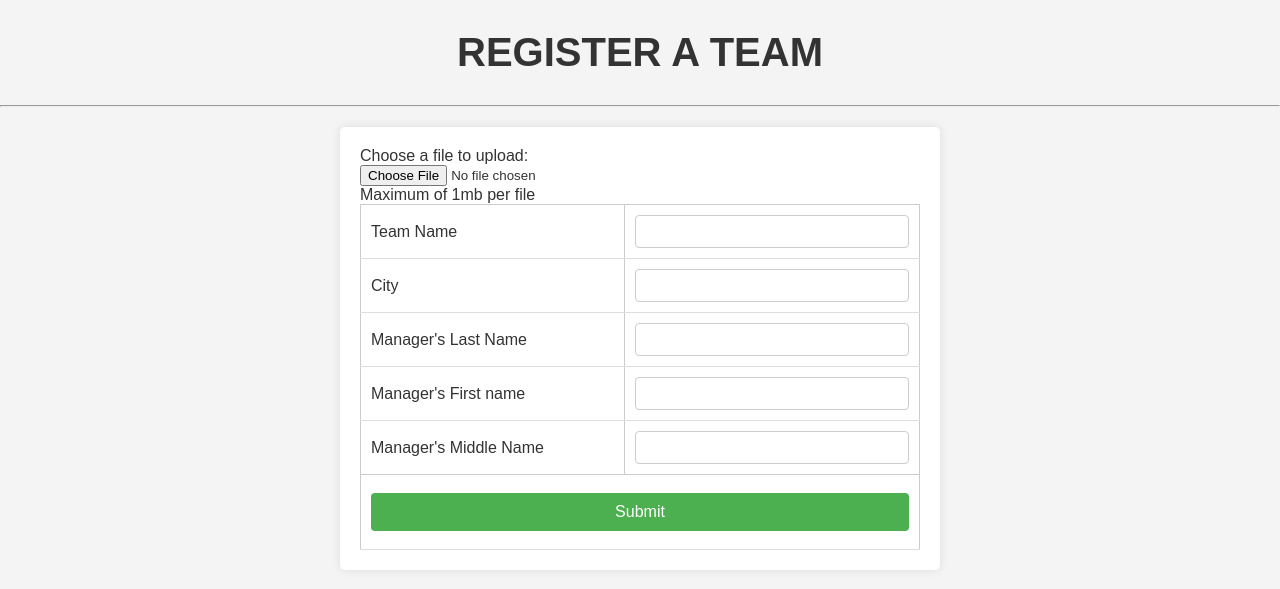
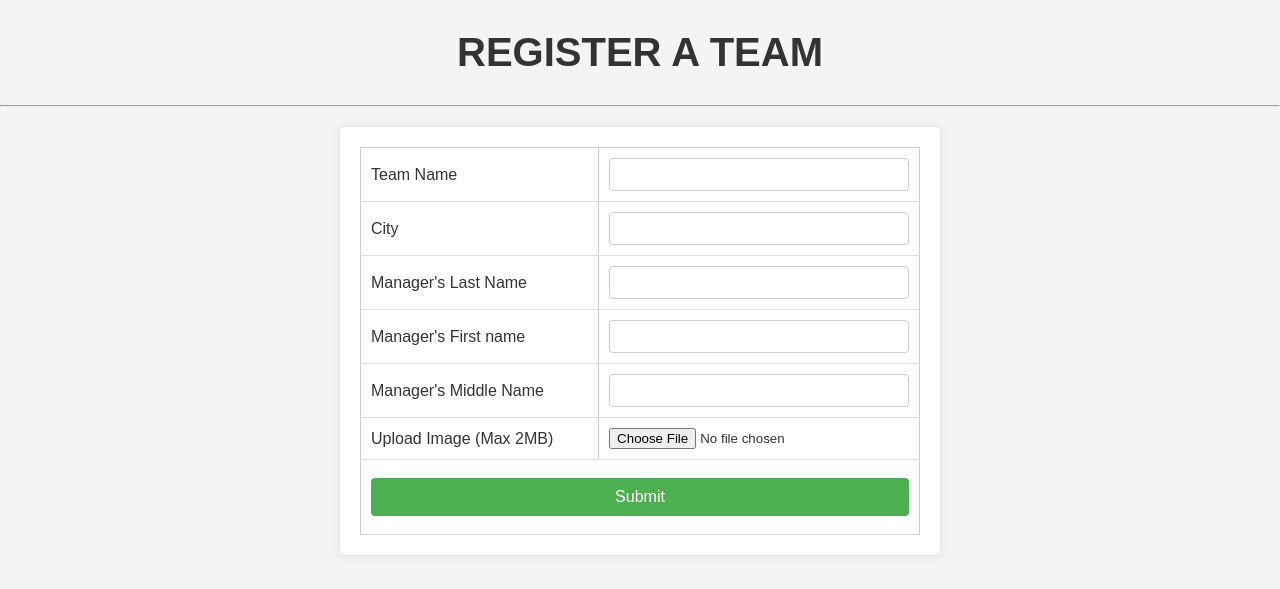
Before and after one commit to Kentoyha/IYSL-BAGO, a PHP site: page /Insert_team.php in a window 1280 px wide. Shown: the part 58-647 px from the top of the page. Run offline with PHP 8.4, Linux system fonts and the light colour scheme.

Commit message:
ma insert pero ambot dli

```diff
--- a/htdocs/Insert_team.php
+++ b/htdocs/Insert_team.php
@@ -39,11 +39,8 @@ include("db_connect.php");
                 <td> <input type="text" name="Manager_middlename" > </td>
             </tr>
             <tr>
-            <form method="post" enctype="multipart/form-data">
-            <label for="upload_file">Choose a file to upload:</label><br>
-            <input type="file" name="file_upload" id="upload_file"> <br>
-            Maximum of 1mb per file<br>
-            </form>
+            <td>Upload Image (Max 2MB)</td>
+                <td><input type="file" name="file_upload" required></td>
             </tr>
             <tr>
                 <td colspan="2">
@@ -51,60 +48,7 @@ include("db_connect.php");
                 </td>
             </tr>
     </form>
-    <?php
-        if(isset($_POST['Insert'])) {
-            echo "<pre>";
-            print_r($_FILES);
-            echo "</pre>";
 
-            /*
-                Traditional Version:
-                $_FILES['file_upload']['name']
-                $_FILES['file_upload']['type']
-                $_FILES['file_upload']['tmp_name']
-                $_FILES['file_upload']['size']
-
-                Simplified Version:
-                $filename = $_FILES['file_upload']['name'];
-                $filetype = $_FILES['file_upload']['type'];
-                $tmpname = $_FILES['file_upload']['tmp_name'];
-                $filesize = $_FILES['file_upload']['size'];
-
-                Standard Version:
-                $file_upload = $_FILES['file_upload'];
-                $file_upload['name'];
-                $file_upload['type'];
-                $file_upload['tmp_name'];
-                $file_upload['size'];
-            */
-
-            $filename = $_FILES['file_upload']['name'];
-            $filetype = $_FILES['file_upload']['type'];
-            $tmpname = $_FILES['file_upload']['tmp_name'];
-            $filesize = $_FILES['file_upload']['size'];
-
-            //Allowed File Types to be processed.
-            $allowedFileTypes = ['image/jpeg', 'image/png', 'image/gif', 'image/bmp', 'image/tiff'];
-            if(!in_array($filetype, $allowedFileTypes)) {
-                echo "<script> alert('File type does not match to the allowed types'); window.location='upload_form.php'; </script>";
-                exit();
-            }
-
-            $maximumFileSize = 1 * 1024 * 1024; //impose a 1mb limit on every file upload
-            if($filesize > $maximumFileSize) {
-                echo "<script> alert('File only accepts 1mb only.'); window.location='upload_form.php'; </script>";
-                exit();
-            }
-            $modifiedFilename = uniqid()."_".time()."_".uniqid()."_".$filename;
-            $uploadPath = "uploads/" . basename($modifiedFilename);
-            move_uploaded_file($tmpname, $uploadPath);
-
-            $sql = "INSERT INTO Teams (file_name1, file_1path) VALUES ('$filename', '$uploadPath')";
-            if(mysqli_query($conn, $sql)) {
-                echo "<script> alert('Image file uploaded'); window.location='gallery.php'; </script>";
-            }
-        }
-    ?>
     <style>
         body {
             font-family: Arial, sans-serif;
@@ -163,6 +107,7 @@ include("db_connect.php");
     <?php
         if(isset($_POST['Insert'])) {
 
+
             $team_name = $_POST['team_name'];
             $city = $_POST['city'];
             $Manager_Lname = $_POST['Manager_lastname'];
--- a/htdocs/Player_list.php
+++ b/htdocs/Player_list.php
@@ -72,6 +72,7 @@
     <table class="player-table" border="1" align="center" cellspacing="0" cellpadding="10">
         <thead>
             <tr>
+                <th>Player Image</th>
                 <th>Full Name</th>
                 <th>Date of Birth</th>
                 <th>Email</th>
@@ -88,6 +89,7 @@
             while ($result = mysqli_fetch_assoc($query)) {
                 $player_id = $result['id']; // Assuming 'id' is the primary key in your Players table
                 echo "<tr>";
+                echo "<td style='text-align: center;'><img src='images/{$result['playerimage']}' width='25' height='25' style='border-radius: 50%;'></td>";
                 echo "<td><a href='players_info.php?id=$player_id'>{$result['Last_name']}, {$result['First_name']} {$result['Middle_name']}</a></td>";
                 echo "<td>" . date("F d, Y", strtotime($result['Date_of_birth'])) . "</td>";
                 echo "<td>{$result['Email']}</td>";
--- a/htdocs/Teams.php
+++ b/htdocs/Teams.php
@@ -40,7 +40,6 @@ include("header.php");
          } else {
              while($result = mysqli_fetch_assoc($query)) {
                  echo "<tr>";
-
                  echo "<td><a href='team_players.php?team_id=" . $result["Team_id"] . "' style='text-decoration: none;'>" . $result["Team_name"] . "</a></td>";
                  echo "<td>" . $result["City"] . "</td>";
                  echo "<td>" . $result["Manager_Lastname"] . ", " . $result["Manager_Firstname"] . " " . $result["Manager_Middlename"] . "</td>";
```
Also changed, not shown: htdocs/Addplayer.php (+55 -13 lines).
